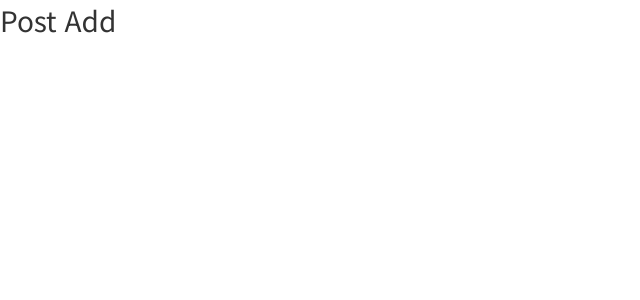
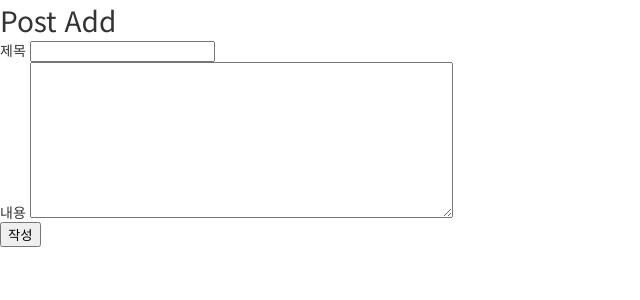
Before and after one commit to pooreunblue/pylog, a Django app: page /posts/add/ in a window 1280 px wide. Shown: the top 300 px of the page, without its empty margins (0-640 px from the left). Run offline with Django 4.2, Linux system fonts and the light colour scheme.

Commit message:
Feat: 글 작성 HTML 형태 구현

```diff
--- a/pylog/templates/post_add.html
+++ b/pylog/templates/post_add.html
@@ -7,6 +7,18 @@
 <body>
     <div>
         <h1>Post Add</h1>
+        <form method="POST">
+            {% csrf_token %}
+            <div>
+                <label>제목</label>
+                <input name="title" type="text">
+            </div>
+            <div>
+                <label>내용</label>
+                <textarea name="content" cols="50" rows="10"></textarea>
+            </div>
+            <button type="submit">작성</button>
+        </form>
     </div>
 </body>
 </html>
```
